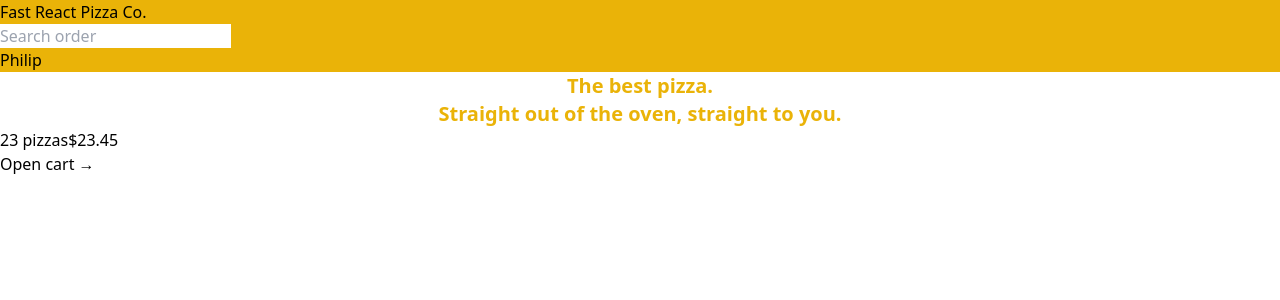
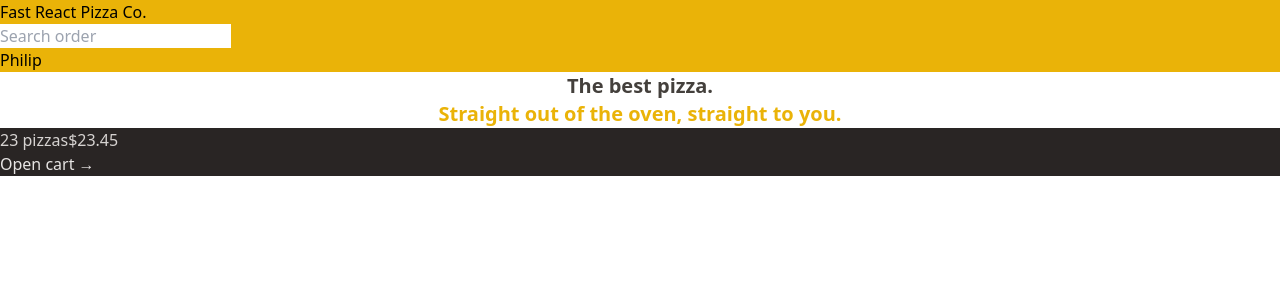
Before and after one commit to Gbangbolaoluwagbemiga/pizza, a React (Vite) app: page / in a window 1280 px wide. Shown: the top 300 px of the page. Built offline with nearby package versions, Linux system fonts and the light colour scheme.

Commit message:
text color added

```diff
--- a/src/features/cart/CartOverview.jsx
+++ b/src/features/cart/CartOverview.jsx
@@ -1,9 +1,9 @@
-import {Link} from 'react-router-dom';
+import { Link } from 'react-router-dom';
 
 function CartOverview() {
   return (
-    <div>
-      <p>
+    <div className=" bg-stone-800 text-stone-200 ">
+      <p className=" text-stone-300">
         <span>23 pizzas</span>
         <span>$23.45</span>
       </p>
--- a/src/ui/Home.jsx
+++ b/src/ui/Home.jsx
@@ -1,10 +1,12 @@
 function Home() {
   return (
     <div>
-      <h1 className=" text-center text-xl font-semibold  text-yellow-500 ">
+      <h1 className=" text-center text-xl font-semibold text-stone-700 ">
         The best pizza.
         <br />
-        Straight out of the oven, straight to you.
+        <span className="text-yellow-500">
+          Straight out of the oven, straight to you.
+        </span>
       </h1>
     </div>
   );
```
